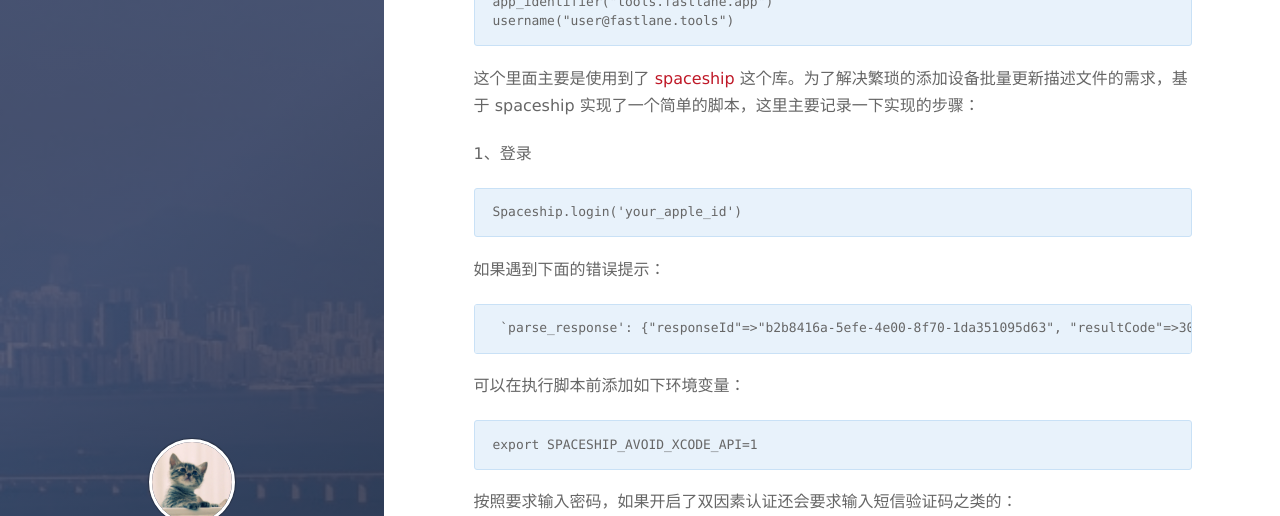
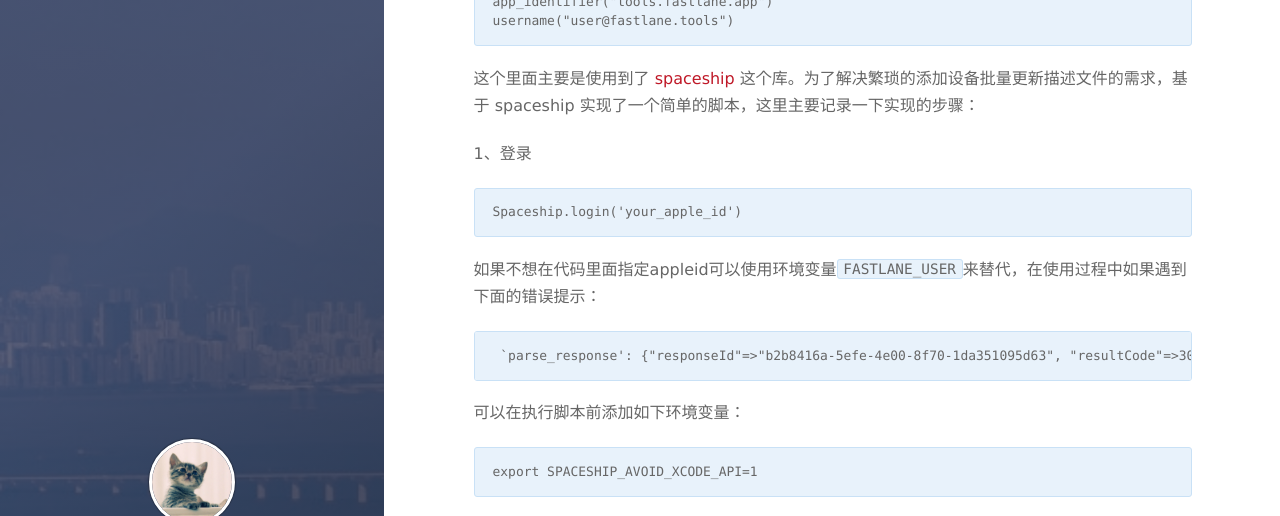
Before and after one commit to hhtczengjing/blog, a Jekyll site: the page built from _posts/2024-10-13-ios-development-certification-automation.md, in a window 1280 px wide and 1400 px high, scrolled down 770 px, cut to the strip 0-516 px from the top of the window. Built offline with Jekyll 4.4.1, drawn with Linux system fonts in a browser that asks for light colours; nearby versions of some CDN libraries; some of the changed text lies outside the part shown.

Commit message:
update post "使用脚本批量更新iOS开发需要的描述文件"

````diff
--- a/_posts/2024-10-13-ios-development-certification-automation.md
+++ b/_posts/2024-10-13-ios-development-certification-automation.md
@@ -29,7 +29,7 @@
 Spaceship.login('your_apple_id')
 ```
 
-如果遇到下面的错误提示：
+如果不想在代码里面指定appleid可以使用环境变量`FASTLANE_USER`来替代，在使用过程中如果遇到下面的错误提示：
 
 ```
  `parse_response': {"responseId"=>"b2b8416a-5efe-4e00-8f70-1da351095d63", "resultCode"=>3018, "resultString"=>"Please update to Xcode 7.3 or later to continue developing with your Apple ID.", "userString"=>"Please update to Xcode 7.3 or later to continue developing with your Apple ID.", "creationTimestamp"=>"2024-10-08T04:06:37Z", "protocolVersion"=>"QH65B2", "userLocale"=>"en_US", "requestUrl"=>"https://developerservices2.apple.com/services/QH65B2/ios/listProvisioningProfiles.action", "httpCode"=>200} (Spaceship::UnexpectedResponse)
@@ -45,7 +45,10 @@
 
 ![start_login](/images/ios-cert-spaceship/start_login.png)
 
-> 登录完成后会缓存会话的状态，生成的会话将存储在 `~/.fastlane/spaceship/[email]/cookie` 里面。会话有效期约为一个月左右，基本上登录一次能管好几天。
+> 说明：
+
+- 登录完成后会缓存会话的状态，生成的会话将存储在 `~/.fastlane/spaceship/[email]/cookie` 里面。会话有效期约为一个月左右，但是这个时间并不是可控的，有很多因素会导致Session过期。
+- 如果需要在CI系统里面使用可以将上面的的session拷贝出来放在环境变量`FASTLANE_SESSION`里面使用
 
 2、维护设备列表
 
@@ -168,3 +171,5 @@
 - 2、[Spaceship](https://congoliver.github.io/2019/05/23/Spaceship/)
 
 - 3、[Spaceship/Portal/AppService](https://www.rubydoc.info/gems/spaceship/0.36.1/Spaceship/Portal/AppService)
+
+- 4、[解决CI+fastlane传包需要验证码的问题](https://fanthus.github.io/2023/07/13/%E8%A7%A3%E5%86%B3ci-fastlane%E4%BC%A0%E5%8C%85%E9%9C%80%E8%A6%81%E9%AA%8C%E8%AF%81%E7%A0%81%E7%9A%84%E9%97%AE%E9%A2%98/)
````
